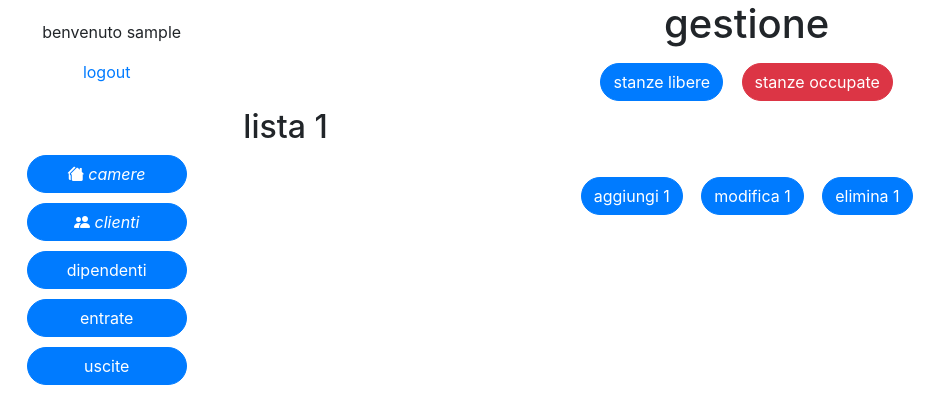
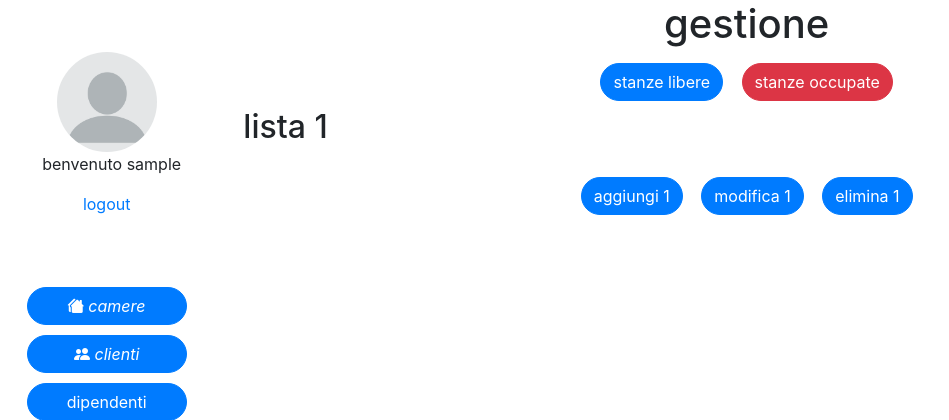
Before and after one commit to DBDeve/progetto_ITS, a Django app: a page that uses G_agr/gestione/templates/modello_visualizza.html in a window 1280 px wide. Shown: the top 420 px of the page, without its empty margins (0-949 px from the left). Run offline with Django 5.2, Linux system fonts and the light colour scheme; the visitor is signed in with stand-in values (Sample User, id 1); data comes from the database, SQL or seed files in the repository.

Commit message:
modifica modello_visualizza.html e inserimento immagine statica

```diff
--- a/G_agr/gestione/templates/modello_visualizza.html
+++ b/G_agr/gestione/templates/modello_visualizza.html
@@ -39,6 +39,11 @@
       width: 75%;
       margin-top:3px;
     }
+    img{
+      width: 100px;
+      border-radius: 100%;
+      margin-top: 2em;
+    }
     </style>
 
 
@@ -52,6 +57,7 @@
       <div class="text-center float-center" id="menu">
         <!-- come scrivere gli url -->
         <div class="text-center" style="margin: 20px">
+          <img src="{% static 'immagine utente.webp' %}" alt="immagine utente">
           <p style=" padding-left: 10px;"> benvenuto {{user.username}} </p> <a href="{% url 'logout' %}"> logout</a>
         </div>
         <br>
```
Also changed, not shown: G_agr/gestione/static/immagine utente.webp (added).
